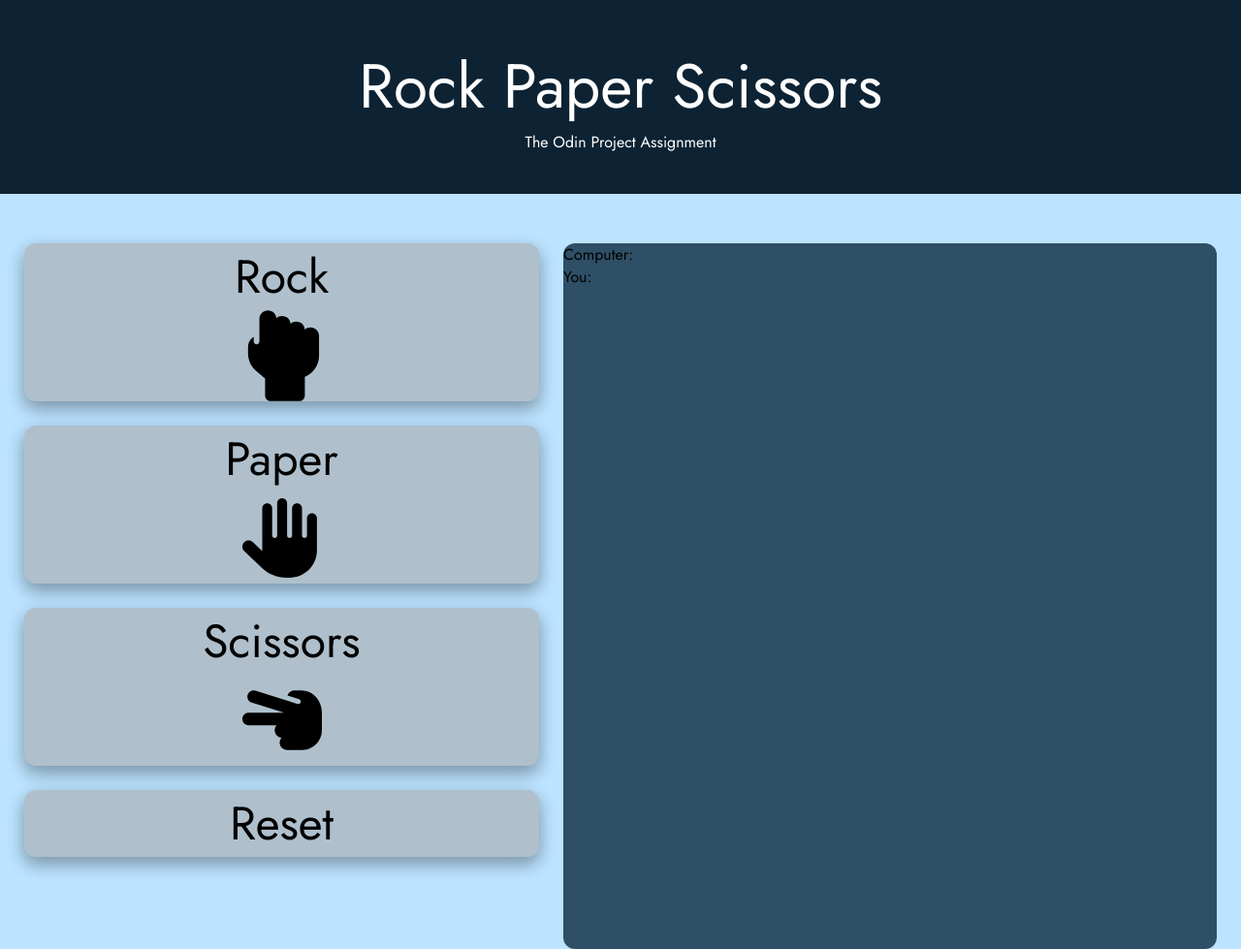
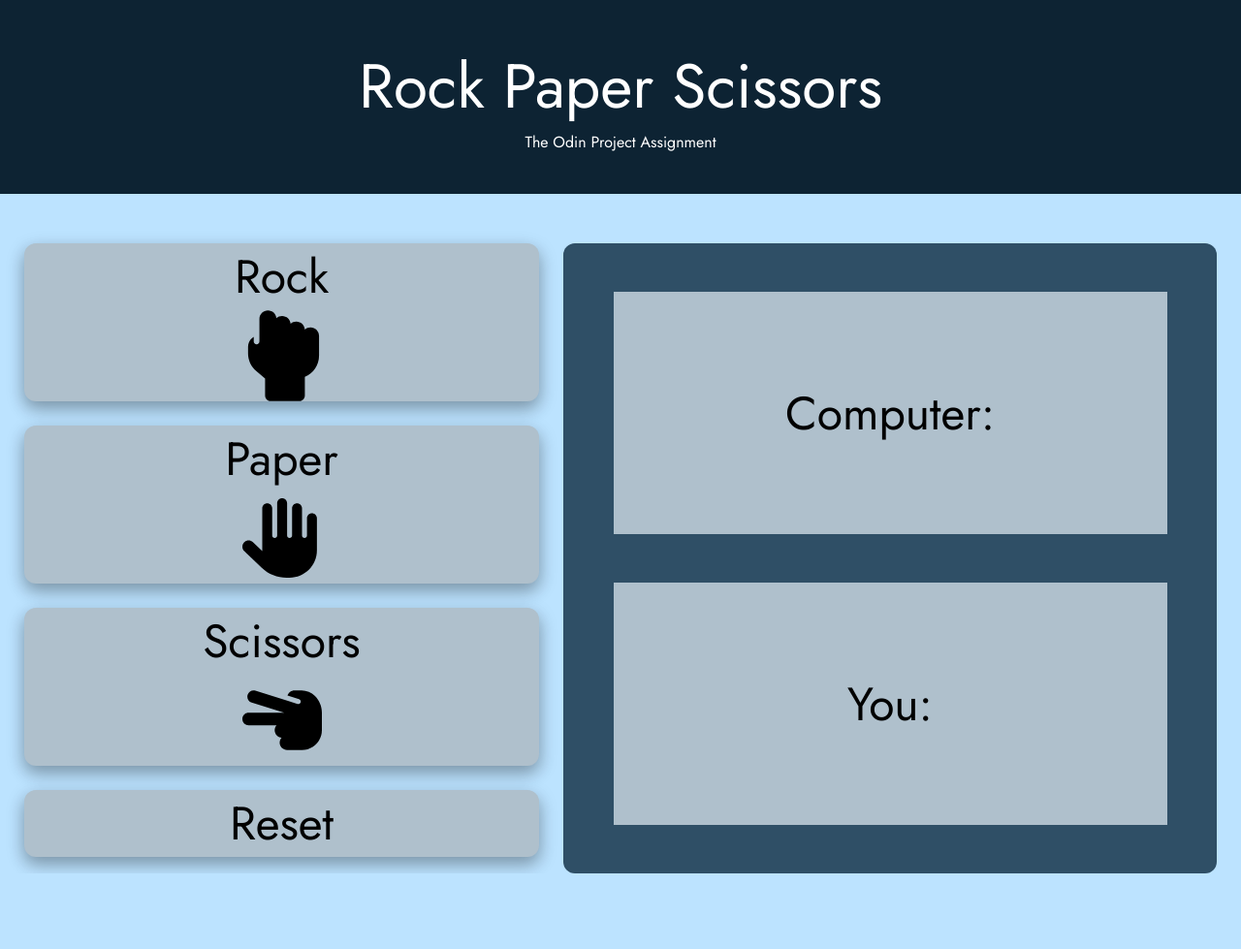
Before and after one commit to govea16/TOD-rock-paper-scissors, a plain HTML site: page index.html in a window 1280 px wide. Shown: the whole page at 97% size. After the commit the page ends 901 px from the top, so only its background shows below. Drawn offline with Linux system fonts and the light colour scheme.

Commit message:
Finished CSS changes
Completed UI. Just need to update JS to connect to the new UI.

```diff
--- a/index.html
+++ b/index.html
@@ -23,10 +23,10 @@
             <button id = "reset-btn game-btn">Reset</button>
         </div>
         <div class="score-container">
-            <div class="computer-score">
+            <div class="computer-score score-box">
                 <p>Computer:</p>
             </div>
-            <div class="player-score">
+            <div class="player-score score-box">
                 <p>You:</p>
             </div>
         </div>
--- a/script2.js
+++ b/script2.js
@@ -33,7 +33,7 @@ reset.addEventListener("click", () => {
     playGame(humanChoice);
 });
 
-
+/* CHANGE HERE */
 const gameScore = document.createElement('h3');
 gameScore.setAttribute('style', 'white-space: pre;');
 gameScore.textContent = "Your score: " + humanScore + "\r\n";
@@ -73,6 +73,8 @@ function playGame (humanChoice) {
         roundText.textContent = `${computer} beats ${humanChoice}. Computer wins :(`
         computerScore += 1;
     }
+
+    /*CHANGE HERE AS WELL*/
     gameScore.textContent = "Your score: " + humanScore + "\r\n";
     gameScore.textContent += "Computer score: " + computerScore;
 
--- a/style.css
+++ b/style.css
@@ -44,16 +44,20 @@ header {
 
 .button-container {
     width: 531px;
-    height: 728px;
+    height: 650px;
     display: flex;
     flex-direction: column;
 }
 
 .score-container {
     width: 674px;
-    height: 728px;
+    height: 650px;
     background-color: #2f4f66;
     border-radius: 12px;
+    display: flex;
+    flex-direction: column;
+    align-items: center;
+    justify-content: space-evenly;
 }
 
 button {
@@ -72,3 +76,17 @@ button {
     height: 531px;
     width: 176px;
 }
+
+.score-box {
+    height: 250px;
+    width: 571px;
+    background-color: #AFC0CC;
+    display: flex;
+    align-items: center;
+    flex-direction: column;
+    justify-content: space-evenly;
+}
+
+.score-box p {
+    font-size: 48px;
+}
```
